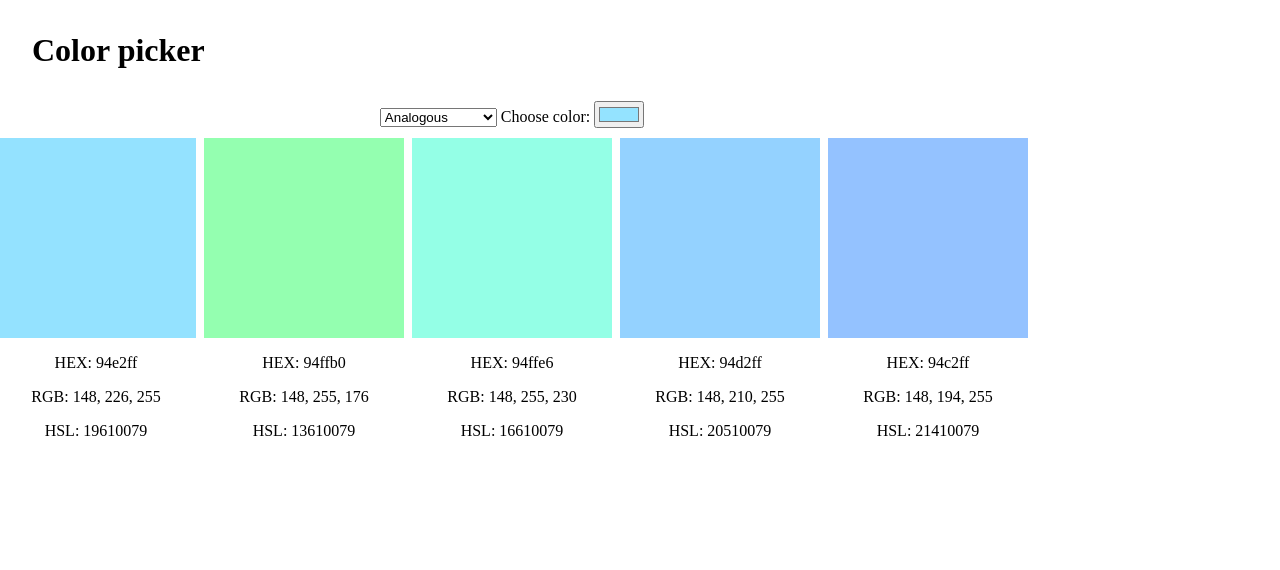
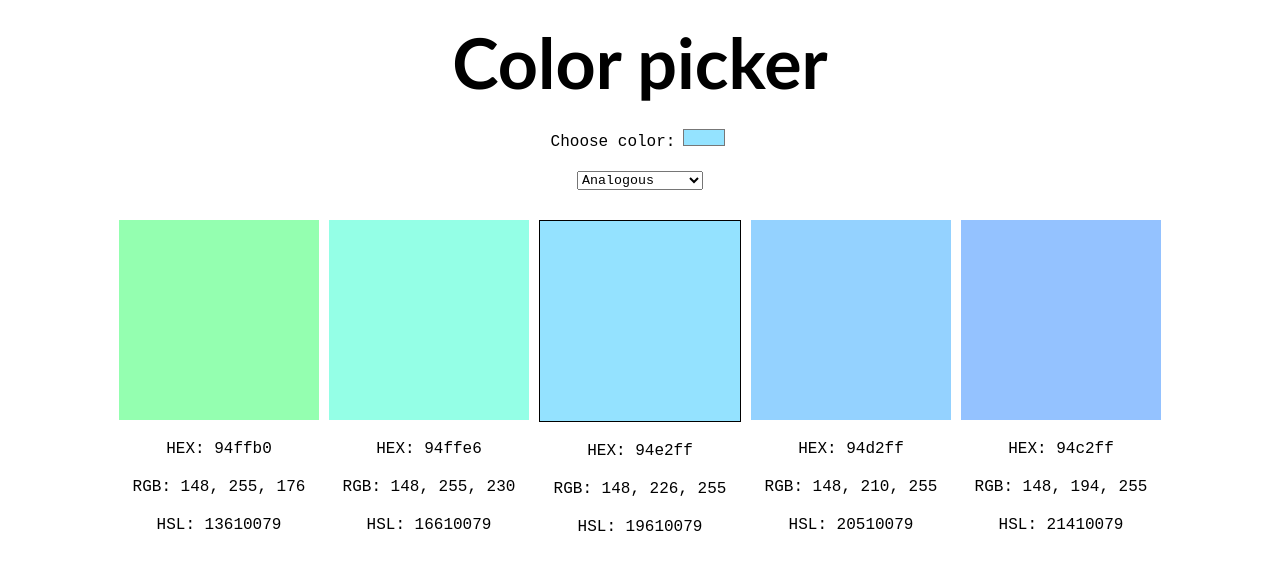
Before and after one commit to karo6603/11C.03.01---Color-selector, a plain HTML site: page index.html in a window 1280 px wide. Drawn offline with Linux system fonts and the light colour scheme.

Commit message:
last css changes

```diff
--- a/index.html
+++ b/index.html
@@ -17,20 +17,14 @@
       <h1>Color picker</h1>
       <div class="selector">
         <div class="inner">
-
-            <!-- <div class="choosescheme">
-                <button class="schemebtn">
-                  Choose scheme <i class="fa fa-angle-down"></i>
-                </button>
-                <div class="schemedropdown">
-                  <button class="analogous">Analogous</button>
-                  <button class="scheme">Monochromatic</button>
-                  <button class="scheme">Triad</button>
-                  <button class="scheme">Complementary</button>
-                  <button class="scheme">Compound</button>
-                  <button class="scheme">Shades</button>
-                </div>
-              </div> -->
+<div class="choose">
+            <label for="color-picker">Choose color:</label>
+            <input
+              type="color"
+              name="color-picker"
+              id="color-picker"
+              value="#94E3FF"
+            /></div>
 
               <label id="color-changer">
                   <select name="theme_picker" id="theme_picker">
@@ -43,13 +37,7 @@
                   </select>
                 </label>
 
-          <label for="color-picker">Choose color:</label>
-          <input
-            type="color"
-            name="color-picker"
-            id="color-picker"
-            value="#94E3FF"
-          />
+
           <div class="wrapper">
             <div class="container1">
               <div class="box1"></div>
--- a/style.css
+++ b/style.css
@@ -3,7 +3,16 @@
 }
 
 h1 {
-  margin: 1em;
+  margin: 20px;
+  font-size: 70px;
+  font-family: "Trebuchet MS", "Lucida Sans Unicode", "Lucida Grande",
+    "Lucida Sans", Arial, sans-serif;
+  text-align: center;
+}
+
+.selector {
+  display: flex;
+  justify-content: center;
 }
 
 .selector .inner {
@@ -12,20 +21,34 @@ h1 {
   text-align: center;
 }
 
+.inner {
+  display: flex;
+  flex-direction: column;
+}
+
+select {
+  margin: 20px 0;
+}
+
+input {
+  border: none;
+  background-color: white;
+}
+
 .wrapper {
   display: grid;
   justify-content: center;
-  grid-gap: 0.5em;
+  grid-gap: 10px;
   width: 100%;
 }
 .container1 {
+  grid-area: 1 / 3;
+}
+.container2 {
   grid-area: 1 / 1;
 }
-.container2 {
+.container3 {
   grid-area: 1 / 2;
-}
-.container3 {
-  grid-area: 1 / 3;
 }
 .container4 {
   grid-area: 1 / 4;
@@ -44,10 +67,21 @@ h1 {
 .box5 {
   width: 200px;
   height: 200px;
-  background-color: #94e3ff;
+  background-color: #38c985;
   margin: 10px 0px;
 }
 
+.box1 {
+  border: solid black 1px;
+}
+
 p {
-  margin-top: 1em;
+  margin-top: 20px;
+  font-family: "Courier New", Courier, monospace;
 }
+
+label,
+option,
+select {
+  font-family: "Courier New", Courier, monospace;
+}
```
